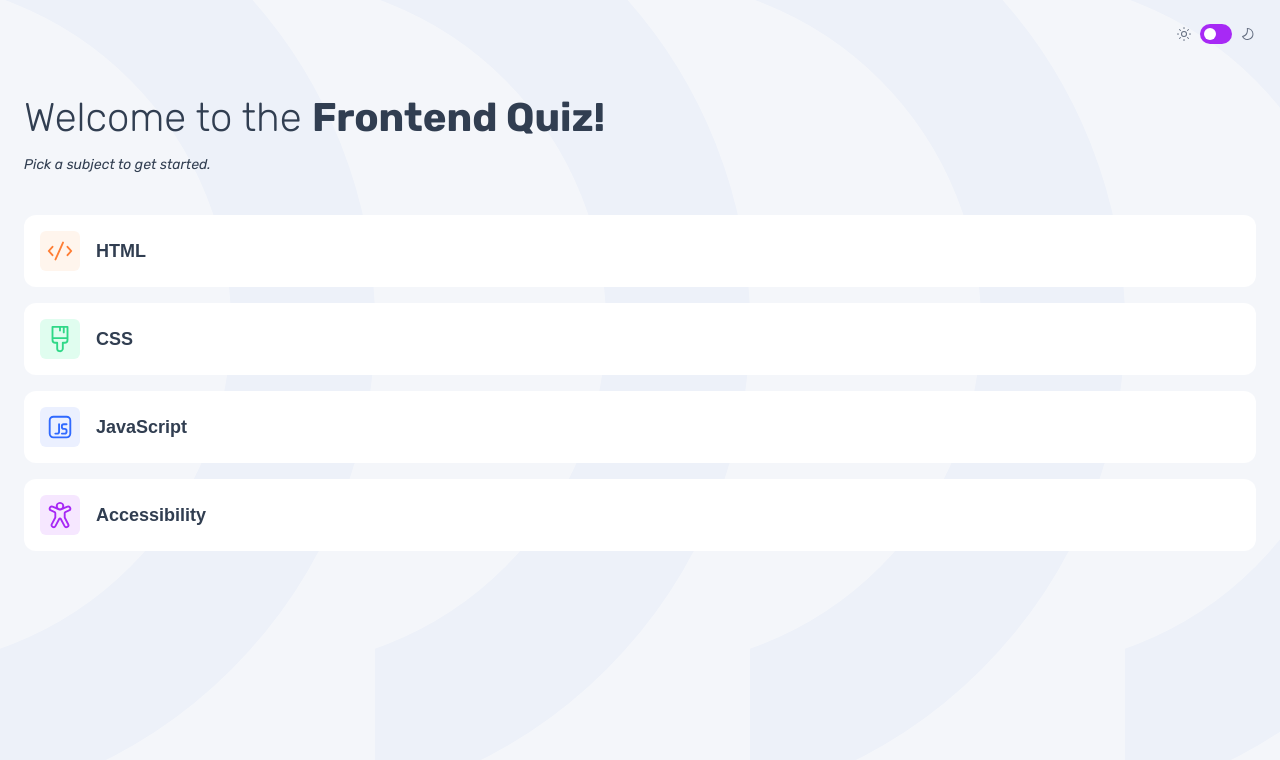
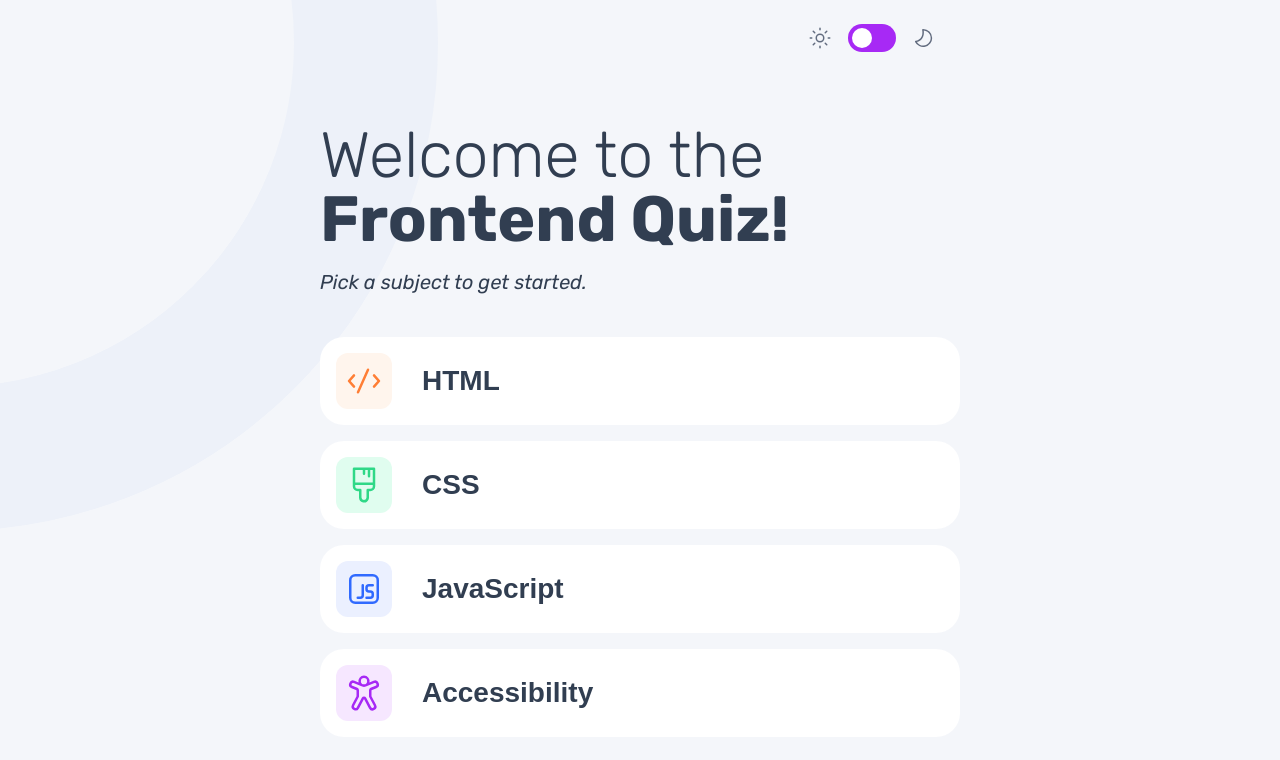
Before and after one commit to O-Julia-O/frontend-quiz-app, a website built with Vite: page index.html in a window 1280 px wide. Built offline with nearby package versions, Linux system fonts and the light colour scheme.

Commit message:
tablet version

```diff
--- a/index.html
+++ b/index.html
@@ -24,7 +24,7 @@
     </div>
     <svg xmlns="http://www.w3.org/2000/svg" width="16" height="16" fill="none" viewBox="0 0 24 24"><path fill="#626C7F" d="M11.775 4.522A7.5 7.5 0 1 1 4.898 16.09c2.104-.57 4.974-1.953 6.24-5.326.828-2.211.876-4.408.637-6.241ZM20.184 12a8.997 8.997 0 0 0-9.315-8.994.75.75 0 0 0-.713.888c.345 1.821.42 4.092-.424 6.342-1.2 3.201-4.203 4.26-6.115 4.606a.75.75 0 0 0-.542 1.066A9 9 0 0 0 20.184 12Z"/></svg>
   </header>
-  <main>
+  <main class="container">
     <section class="quiz-menu flex flex-column">
       <div>
         <h1 class="quiz-menu__heading text-preset-2-mobile-light">Welcome to the <span class="text-preset-2-mobile-medium">Frontend Quiz!</span></h1>
@@ -38,7 +38,6 @@
         <button class="button text-preset-4-mobile-medium"><svg class="access-btn" xmlns="http://www.w3.org/2000/svg" width="40" height="40" fill="none" viewBox="0 0 40 40"><path fill="#A729F5" d="M16.875 8.125a3.125 3.125 0 1 1 6.25 0 3.125 3.125 0 0 1-6.25 0ZM20 2.5a5.625 5.625 0 0 0-5.475 6.915l-4.03-1.625a4 4 0 0 0-5.19 2.18 3.95 3.95 0 0 0 2.175 5.175l5.02 2.027v5.96l-4.532 8.525a3.98 3.98 0 0 0 7.024 3.738L20 25.975l5.01 9.42a3.978 3.978 0 0 0 7.025-3.735L27.5 23.13v-5.957l5.02-2.028a3.95 3.95 0 0 0 2.175-5.175 4 4 0 0 0-5.19-2.183l-4.027 1.628A5.626 5.626 0 0 0 20 2.5ZM7.618 10.922a1.5 1.5 0 0 1 1.94-.817l8.57 3.463a5 5 0 0 0 3.744 0l8.57-3.463a1.5 1.5 0 0 1 1.94.817 1.45 1.45 0 0 1-.8 1.905l-5.02 2.025A2.5 2.5 0 0 0 25 17.175v5.957c0 .41.1.814.293 1.175l4.535 8.528a1.48 1.48 0 0 1-2.61 1.39l-5.01-9.425a2.5 2.5 0 0 0-4.415 0l-5.008 9.418a1.477 1.477 0 1 1-2.61-1.388l4.532-8.525A2.5 2.5 0 0 0 15 23.133v-5.96a2.5 2.5 0 0 0-1.563-2.318l-5.02-2.03a1.45 1.45 0 0 1-.8-1.902Z"/></svg>Accessibility</button>
       </div>
     </section>
-
   </main>
 </body>
 </html>
--- a/src/main.js
+++ b/src/main.js
@@ -1,3 +1,4 @@
 import './styles/fonts.css'
 import './styles/base.css'
 import './styles/buttons.css'
+import './styles/tablet.css'
--- a/src/styles/base.css
+++ b/src/styles/base.css
@@ -25,7 +25,15 @@ header {
   padding: 1.5rem;
   justify-content: flex-end;
   align-items: center;
-  gap: 8px;
+  gap: 0.5rem;
+
+  max-width: 640px;
+
+  transition: max-width 0.2s ease-in-out;
+}
+
+header svg {
+  transition: all 0.2s ease-in-out;
 }
 /* HEADER ENDS*/
 
@@ -56,6 +64,8 @@ header {
   display: flex;
   justify-content: space-between;
   align-items: center;
+
+  transition: all 0.2s ease-in-out;
 }
 
 .checkbox-label .ball {
@@ -66,10 +76,11 @@ header {
   left: 4px;
   top: 4px;
   border-radius: 50%;
-  transition: transform 0.2s linear;
+  transition: all 0.2s ease-in-out;
 }
 
 .checkbox:checked + .checkbox-label .ball {
+  transition: all 0.2s ease-in-out;
   transform: translateX(10px);
 }
 
@@ -79,17 +90,31 @@ header {
 body {
   background-color: var(--color-bg);
   background-image: url("../../assets/images/pattern-background-mobile-light.svg");
+  background-repeat: no-repeat;
   color: var(--color-fg);
 
+  display: flex;
+  flex-direction: column;
+  align-items: center;
+
   min-height: 100vh;
+
+  transition: background-image 0.2s ease-in-out;
+}
+
+main {
+  max-width: 640px;
+  transition: max-width 0.2s ease-in-out;
 }
 
 .quiz-menu__heading {
   margin-bottom: 1rem;
+  transition: all 0.2s ease-in-out;
 }
 
 .quiz-menu__paragraph {
   margin-bottom: 2.5rem;
+  transition: all 0.2s ease-in-out;
 }
 .flex {
   display: flex;
--- /dev/null
+++ b/src/styles/tablet.css
@@ -0,0 +1,62 @@
+@media (min-width: 640px) {
+    body {
+        background-image: url("../../assets/images/pattern-background-tablet-light.svg");
+        background-repeat: no-repeat;
+    }
+
+    header {
+        gap: 1rem;
+    }
+
+    header svg {
+        width: 24px;
+        height: 24px;
+    }
+
+    .checkbox-label {
+        width: 48px;
+        height: 28px;
+    }
+
+    .checkbox-label .ball {
+        width: 20px;
+        height: 20px;
+    }
+
+    .checkbox:checked + .checkbox-label .ball {
+        transform: translateX(20px);
+    }
+
+    .quiz-menu {
+        margin: 0;
+    }
+
+    .quiz-menu__heading {
+        font-size: 64px;
+        margin-top: 47px;
+    }
+
+    .quiz-menu__heading span {
+        margin-bottom: 4rem;
+        font-size: 64px;
+    }
+
+    .quiz-menu__paragraph {
+        line-height: 150%;
+        font-size: 20px;
+    }
+
+    .button {
+        border-radius: 24px;
+        font-size: 28px;
+    }
+
+    .button svg {
+        border-radius: 12px;
+        padding: 8px;
+        margin-right: 30px;
+        width: 56px;
+        height: 56px;
+    }
+
+}
```
